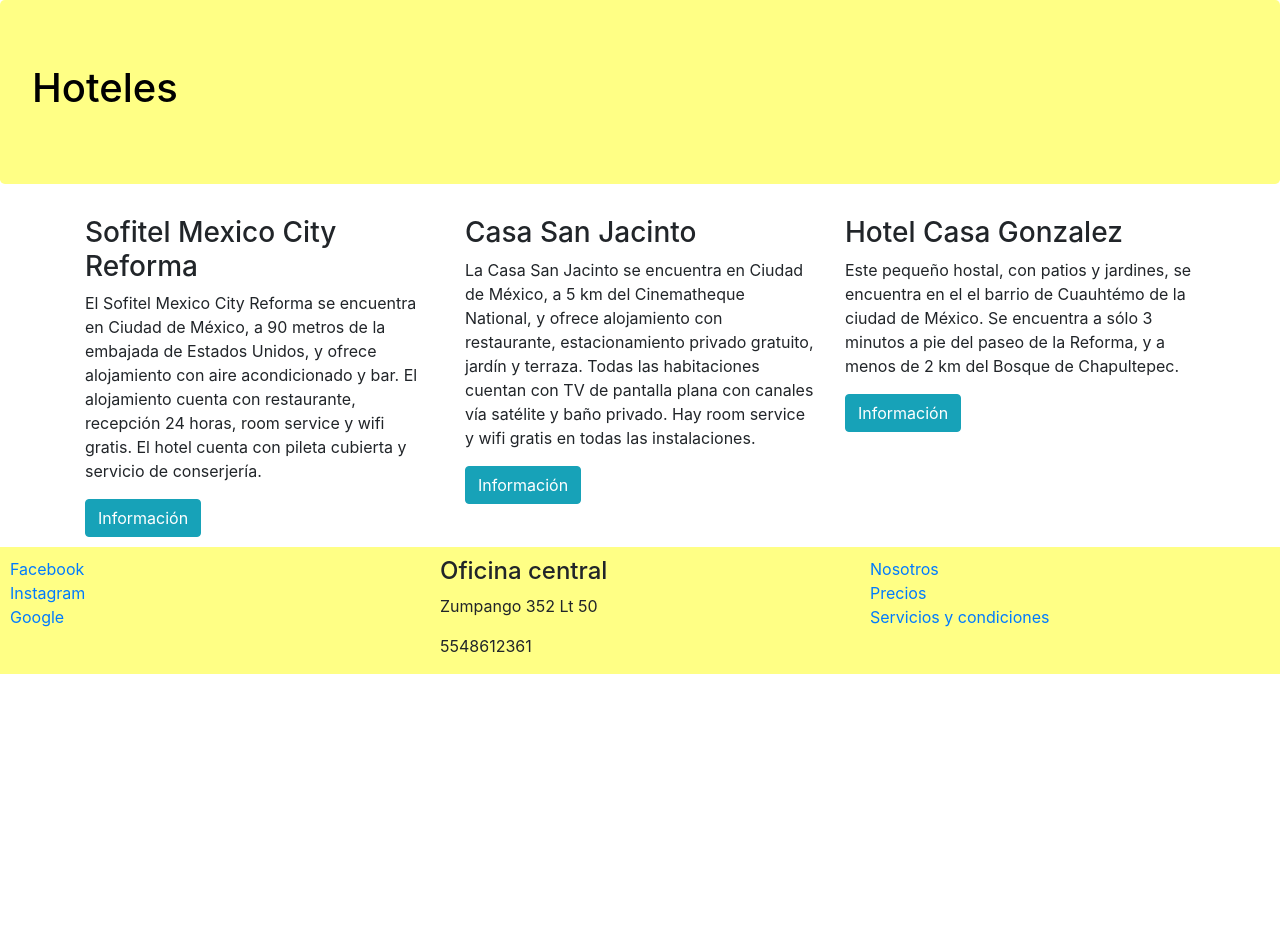
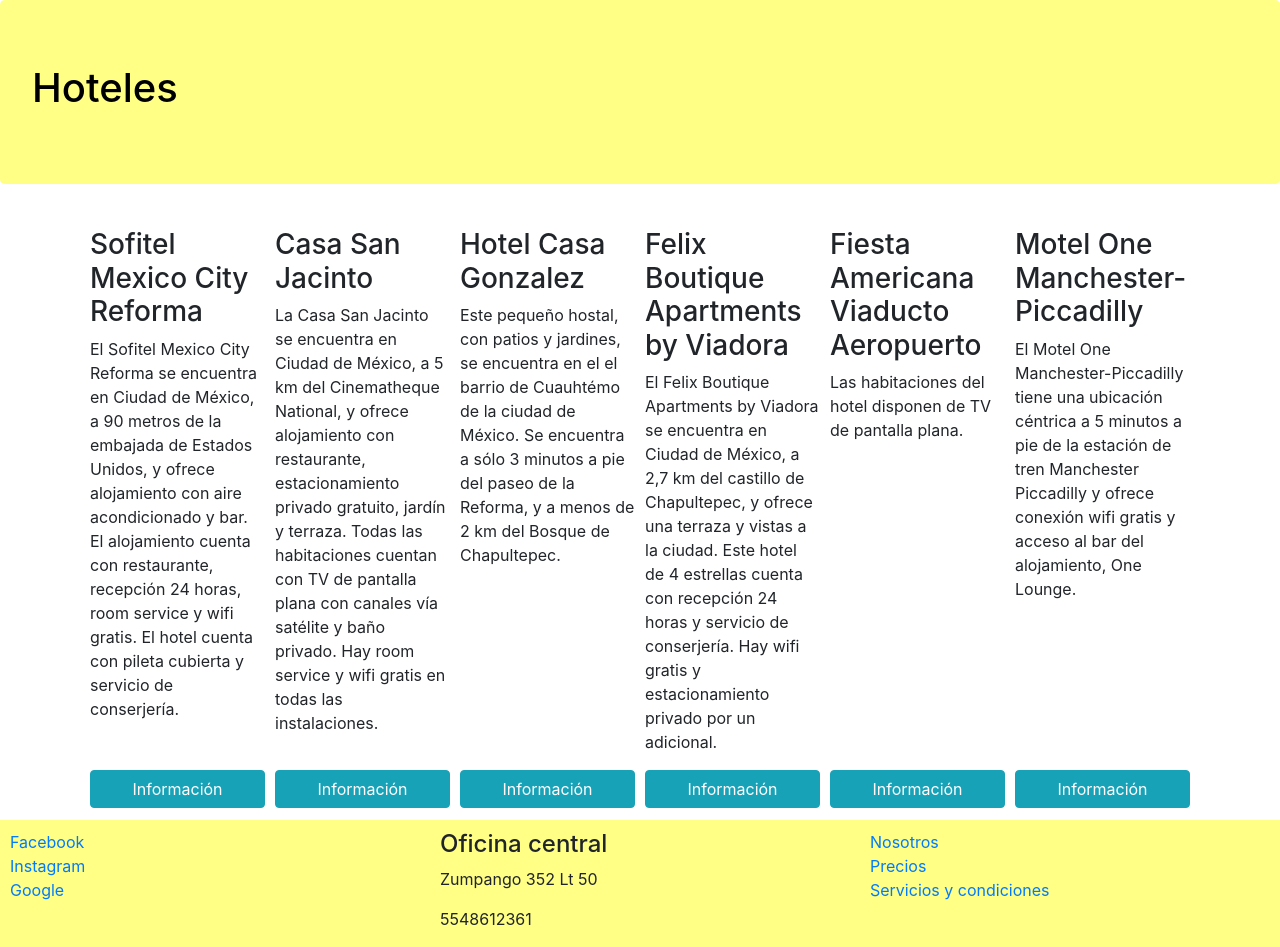
Before and after one commit to Dam2398/guiaHoteles, a website: page index.html in a window 1280 px wide. Before the commit the page ends 800 px from the top, so only its background shows below. Drawn offline with nearby package versions, Linux system fonts and the light colour scheme.

Commit message:
footer y estilos con flex

```diff
--- a/css/main.css
+++ b/css/main.css
@@ -9,3 +9,13 @@
   margin-bottom: 0px;
   margin-top: 10px;
 }
+
+.card-hotel{/*del mismot tamaño todas las casillas*/
+  flex: 1 150px;
+  padding: 2px 5px 2px 5px;
+  margin-top: 10px;
+}
+
+.btn-reservsa{
+  width: 100%;
+}
--- a/index.html
+++ b/index.html
@@ -17,21 +17,60 @@
         <h1>Hoteles</h1>
       </div>
       <div class="container">
-        <div class="row">
-          <div class="col-sm">
+        <div class="d-flex flex-wrap">
+          <div class="card-hotel d-flex flex-column justify-content-between">
+            <div>
               <h3>Sofitel Mexico City Reforma</h3>
               <p>El Sofitel Mexico City Reforma se encuentra en Ciudad de México, a 90 metros de la embajada de Estados Unidos, y ofrece alojamiento con aire acondicionado y bar. El alojamiento cuenta con restaurante, recepción 24 horas, room service y wifi gratis. El hotel cuenta con pileta cubierta y servicio de conserjería.</p>
-            <button type="button" class="btn btn-info">Información</button>
             </div>
-          <div class="col-sm">
+            <div>
+              <button type="button" class="btn btn-info btn-reservsa">Información</button>
+            </div>
+          </div>
+          <div class="card-hotel d-flex flex-column justify-content-between">
+            <div>
               <h3>Casa San Jacinto</h3>
               <p>La Casa San Jacinto se encuentra en Ciudad de México, a 5 km del Cinematheque National, y ofrece alojamiento con restaurante, estacionamiento privado gratuito, jardín y terraza. Todas las habitaciones cuentan con TV de pantalla plana con canales vía satélite y baño privado. Hay room service y wifi gratis en todas las instalaciones.</p>
-            <button type="button" class="btn btn-info">Información</button>
             </div>
-          <div class="col-sm">
+            <div>
+              <button type="button" class="btn btn-info btn-reservsa">Información</button>
+            </div>
+          </div>
+          <div class="card-hotel d-flex flex-column justify-content-between">
+            <div>
               <h3>Hotel Casa Gonzalez</h3>
               <p>Este pequeño hostal, con patios y jardines, se encuentra en el el barrio de Cuauhtémo de la ciudad de México. Se encuentra a sólo 3 minutos a pie del paseo de la Reforma, y a menos de 2 km del Bosque de Chapultepec.</p>
-            <button type="button" class="btn btn-info">Información</button>
+            </div>
+            <div>
+              <button type="button" class="btn btn-info btn-reservsa">Información</button>
+            </div>
+          </div>
+          <div class="card-hotel d-flex flex-column justify-content-between">
+            <div>
+              <h3>Felix Boutique Apartments by Viadora</h3>
+              <p>El Felix Boutique Apartments by Viadora se encuentra en Ciudad de México, a 2,7 km del castillo de Chapultepec, y ofrece una terraza y vistas a la ciudad. Este hotel de 4 estrellas cuenta con recepción 24 horas y servicio de conserjería. Hay wifi gratis y estacionamiento privado por un adicional.</p>
+            </div>
+            <div>
+              <button type="button" class="btn btn-info btn-reservsa">Información</button>
+            </div>
+          </div>
+          <div class="card-hotel d-flex flex-column justify-content-between">
+            <div>
+              <h3>Fiesta Americana Viaducto Aeropuerto</h3>
+              <p>Las habitaciones del hotel disponen de TV de pantalla plana.</p>
+            </div>
+            <div>
+              <button type="button" class="btn btn-info btn-reservsa">Información</button>
+            </div>
+          </div>
+          <div class="card-hotel d-flex flex-column justify-content-between">
+            <div>
+              <h3>Motel One Manchester-Piccadilly</h3>
+              <p>El Motel One Manchester-Piccadilly tiene una ubicación céntrica a 5 minutos a pie de la estación de tren Manchester Piccadilly y ofrece conexión wifi gratis y acceso al bar del alojamiento, One Lounge.</p>
+            </div>
+            <div>
+              <button type="button" class="btn btn-info btn-reservsa">Información</button>
+            </div>
           </div>
         </div>
       </div>
```
Lines whose indentation alone changed are shown as unchanged.
